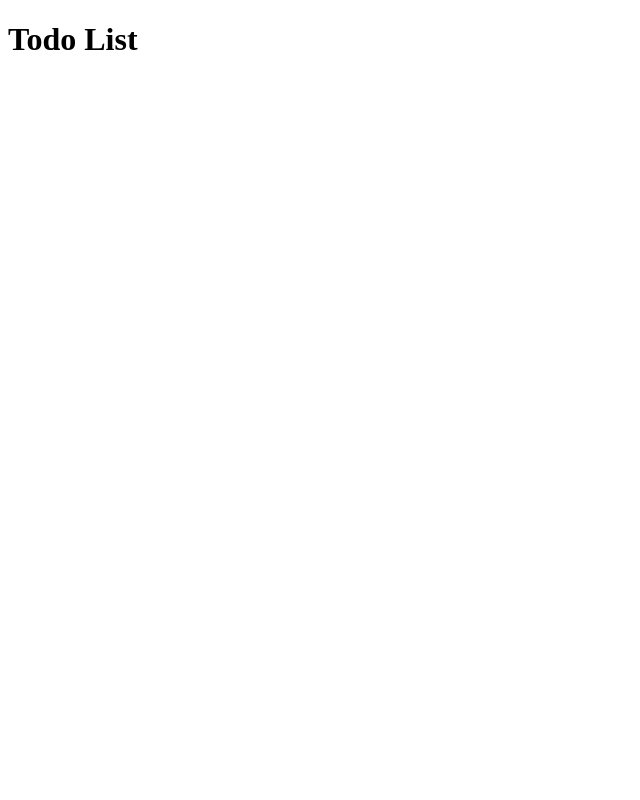
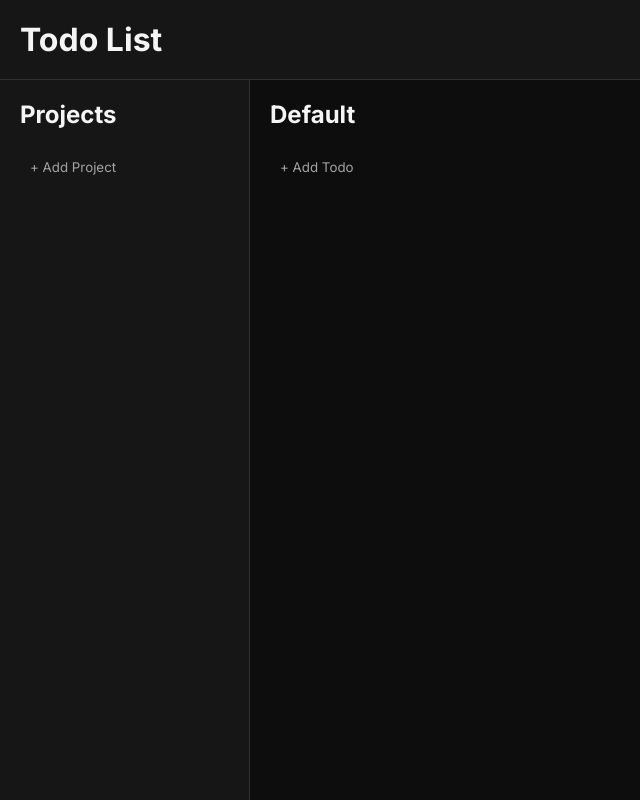
Before and after one commit to Spanky45/todo-list, a website built with webpack: page src/template.html in a window 1280 px wide. Shown: the whole page, without its empty margins (0-640 px from the left). Built offline with nearby package versions, Linux system fonts and the light colour scheme.

Commit message:
finished template html/css layout

```diff
--- a/src/styles.css
+++ b/src/styles.css
@@ -0,0 +1,66 @@
+@import url('https://fonts.googleapis.com/css2?family=Inter:wght@400;500;600;700&display=swap');
+
+:root {
+    --background: #0d0d0d;
+    --sidebar: #161616;
+    --surface: #222222;
+    --text-primary: #f5f5f5;
+    --text-secondary: #a3a3a3;
+    --border: #303030;
+}
+
+* {
+    box-sizing: border-box;
+    margin: 0;
+}
+
+body {
+    font-family: Inter, sans-serif;
+    min-height: 100vh;
+    display: flex;
+    flex-direction: column;
+    background-color: var(--background);
+    color: var(--text-primary);
+}
+
+header {
+    padding: 20px;
+    background-color: var(--sidebar);
+    border-bottom: 1px solid var(--border);
+}
+
+.app-container {
+    display: flex;
+    flex: 1;
+}
+
+.side-bar {
+    width: 250px;
+    padding: 20px;
+    background-color: var(--sidebar);
+    border-right: 1px solid var(--border);
+}
+
+.main-content {
+    flex: 1;
+    padding: 20px;
+}
+
+.side-bar h2 {
+    margin-bottom: 20px;
+}
+
+.current-project-title {
+    margin-bottom: 20px;
+}
+
+button {
+    font-family: inherit;
+    color: var(--text-secondary);
+    background-color: transparent;
+    border: none;
+    cursor: pointer;
+    padding: 10px;
+    border-radius: 6px;
+    text-align: left;
+}
--- a/src/template.html
+++ b/src/template.html
@@ -6,6 +6,21 @@
     <title>Todo-list</title>
 </head>
 <body>
-    <h1>Todo List</h1>
+    <header>
+        <h1>Todo List</h1>
+    </header>
+    <div class="app-container">
+        <aside class="side-bar">
+            <h2>Projects</h2>
+            <div class="projects-list"></div>
+            <button class="add-project-btn">+ Add Project</button>
+        </aside>
+
+        <main class="main-content">
+            <h2 class="current-project-title">Default</h2>
+            <div class="todo-list"></div>
+            <button class="add-todo-btn">+ Add Todo</button>
+        </main>
+    </div>
 </body>
 </html>
```
